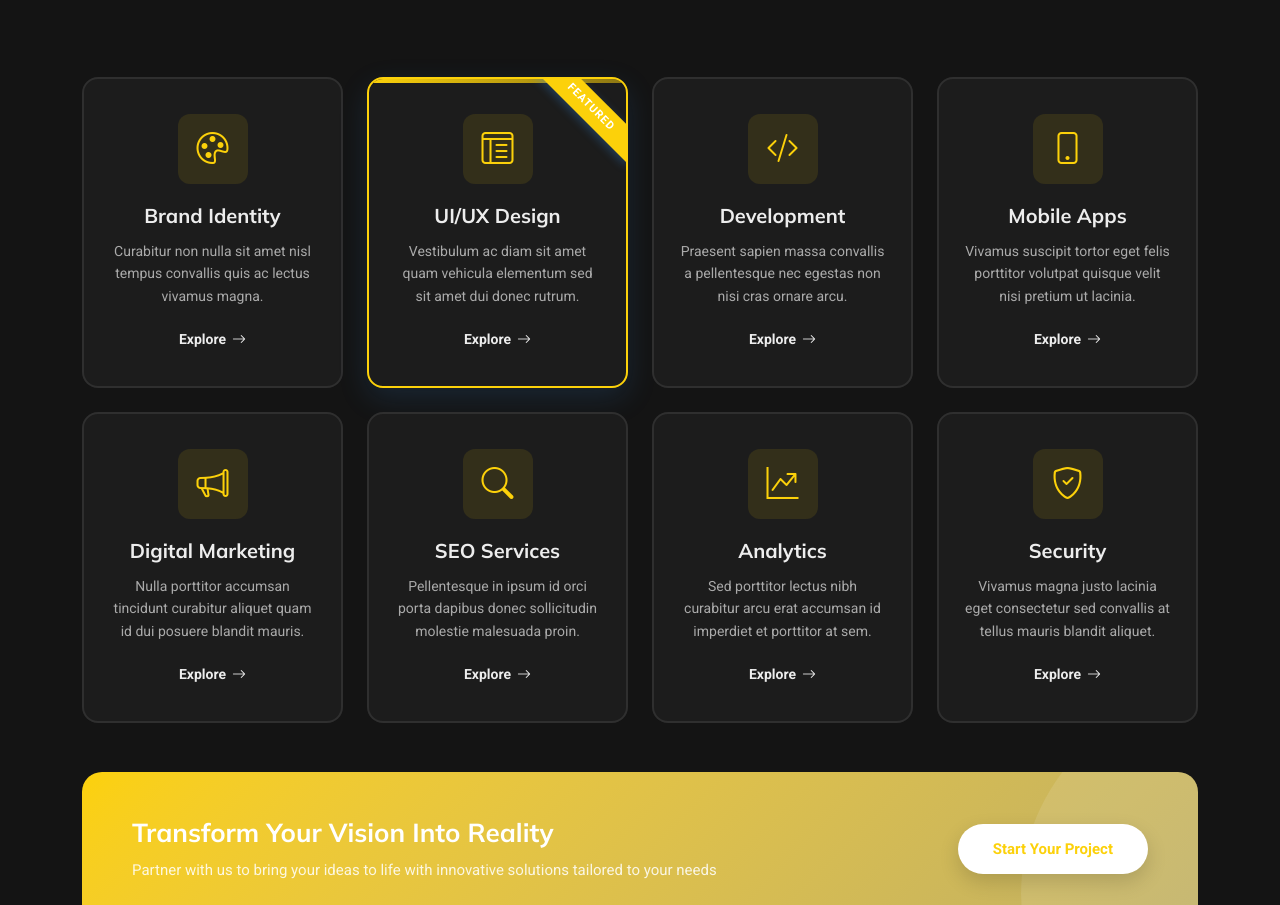
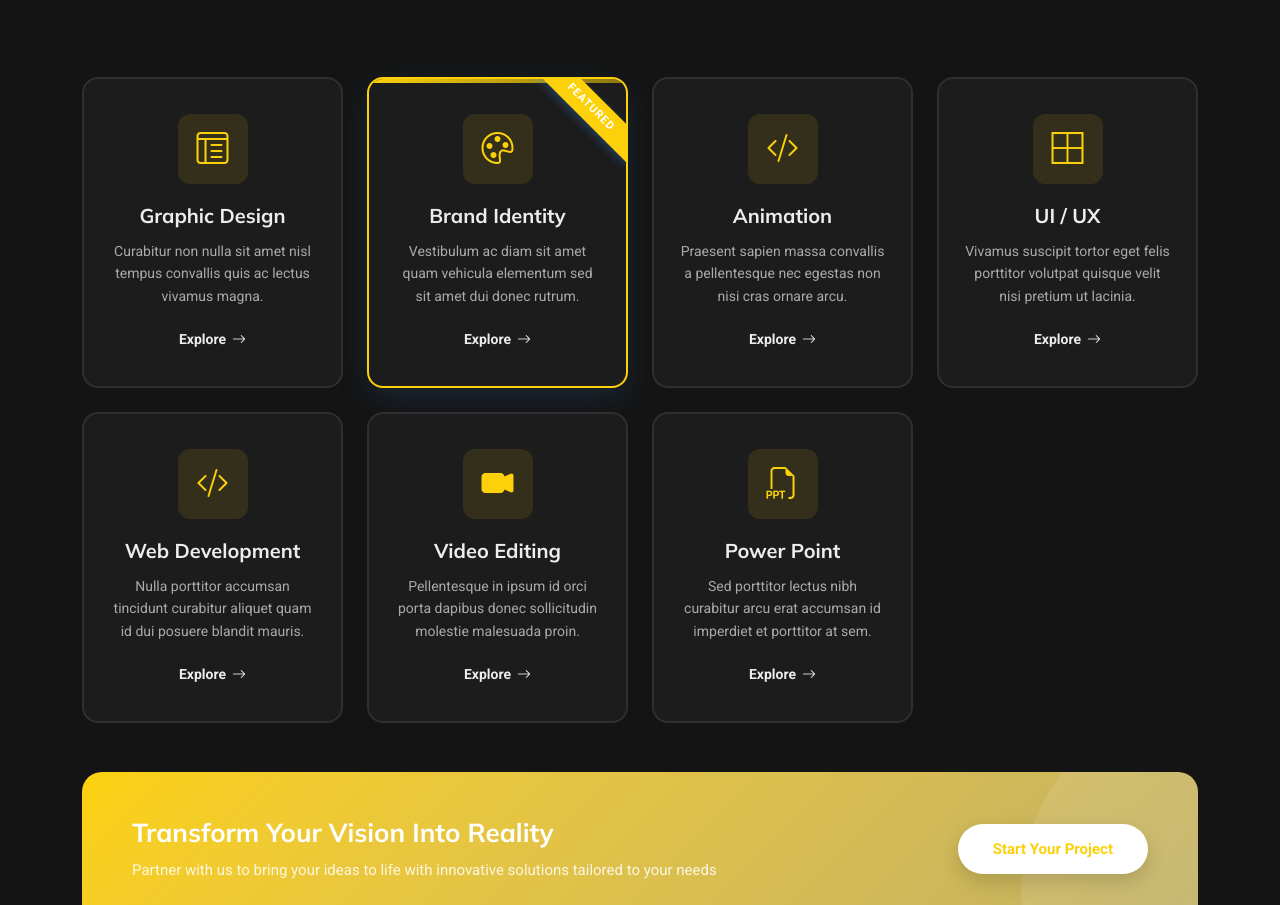
Before and after one commit to lokeshpareek-mob/portfolio, a plain HTML site: page index.html in a window 1280 px wide. Shown: the part 4051-4956 px from the top of the page. Drawn offline with Linux system fonts and the light colour scheme.

Commit message:
Add files via upload

```diff
--- a/index.html
+++ b/index.html
@@ -488,9 +488,9 @@
           <div class="col-lg-3 col-md-6" data-aos="zoom-in" data-aos-delay="100">
             <div class="service-item">
               <div class="icon-wrapper">
-                <i class="bi bi-palette"></i>
+                <i class="bi bi-layout-text-window-reverse"></i>
               </div>
-              <h4>Brand Identity</h4>
+              <h4>Graphic Design</h4>
               <p>Curabitur non nulla sit amet nisl tempus convallis quis ac lectus vivamus magna.</p>
               <a href="service-details.html" class="read-more">
                 <span>Explore</span>
@@ -503,9 +503,9 @@
             <div class="service-item featured">
               <div class="featured-tag">Featured</div>
               <div class="icon-wrapper">
-                <i class="bi bi-layout-text-window-reverse"></i>
+                <i class="bi bi-palette"></i>
               </div>
-              <h4>UI/UX Design</h4>
+              <h4>Brand Identity</h4>
               <p>Vestibulum ac diam sit amet quam vehicula elementum sed sit amet dui donec rutrum.</p>
               <a href="service-details.html" class="read-more">
                 <span>Explore</span>
@@ -519,7 +519,7 @@
               <div class="icon-wrapper">
                 <i class="bi bi-code-slash"></i>
               </div>
-              <h4>Development</h4>
+              <h4>Animation</h4>
               <p>Praesent sapien massa convallis a pellentesque nec egestas non nisi cras ornare arcu.</p>
               <a href="service-details.html" class="read-more">
                 <span>Explore</span>
@@ -531,9 +531,9 @@
           <div class="col-lg-3 col-md-6" data-aos="zoom-in" data-aos-delay="400">
             <div class="service-item">
               <div class="icon-wrapper">
-                <i class="bi bi-phone"></i>
+                <i class="bi bi-border-all"></i>
               </div>
-              <h4>Mobile Apps</h4>
+              <h4>UI / UX</h4>
               <p>Vivamus suscipit tortor eget felis porttitor volutpat quisque velit nisi pretium ut lacinia.</p>
               <a href="service-details.html" class="read-more">
                 <span>Explore</span>
@@ -545,9 +545,9 @@
           <div class="col-lg-3 col-md-6" data-aos="zoom-in" data-aos-delay="100">
             <div class="service-item">
               <div class="icon-wrapper">
-                <i class="bi bi-megaphone"></i>
+                <i class="bi bi-code-slash"></i>
               </div>
-              <h4>Digital Marketing</h4>
+              <h4>Web Development</h4>
               <p>Nulla porttitor accumsan tincidunt curabitur aliquet quam id dui posuere blandit mauris.</p>
               <a href="service-details.html" class="read-more">
                 <span>Explore</span>
@@ -559,9 +559,9 @@
           <div class="col-lg-3 col-md-6" data-aos="zoom-in" data-aos-delay="200">
             <div class="service-item">
               <div class="icon-wrapper">
-                <i class="bi bi-search"></i>
+                <i class="bi bi-camera-video-fill"></i>
               </div>
-              <h4>SEO Services</h4>
+              <h4>Video Editing</h4>
               <p>Pellentesque in ipsum id orci porta dapibus donec sollicitudin molestie malesuada proin.</p>
               <a href="service-details.html" class="read-more">
                 <span>Explore</span>
@@ -573,9 +573,9 @@
           <div class="col-lg-3 col-md-6" data-aos="zoom-in" data-aos-delay="300">
             <div class="service-item">
               <div class="icon-wrapper">
-                <i class="bi bi-graph-up-arrow"></i>
+                <i class="bi bi-filetype-ppt"></i>
               </div>
-              <h4>Analytics</h4>
+              <h4>Power Point</h4>
               <p>Sed porttitor lectus nibh curabitur arcu erat accumsan id imperdiet et porttitor at sem.</p>
               <a href="service-details.html" class="read-more">
                 <span>Explore</span>
@@ -584,7 +584,7 @@
             </div>
           </div>
 
-          <div class="col-lg-3 col-md-6" data-aos="zoom-in" data-aos-delay="400">
+          <!-- <div class="col-lg-3 col-md-6" data-aos="zoom-in" data-aos-delay="400">
             <div class="service-item">
               <div class="icon-wrapper">
                 <i class="bi bi-shield-check"></i>
@@ -596,7 +596,7 @@
                 <i class="bi bi-arrow-right"></i>
               </a>
             </div>
-          </div>
+          </div> -->
 
         </div>
 
```
